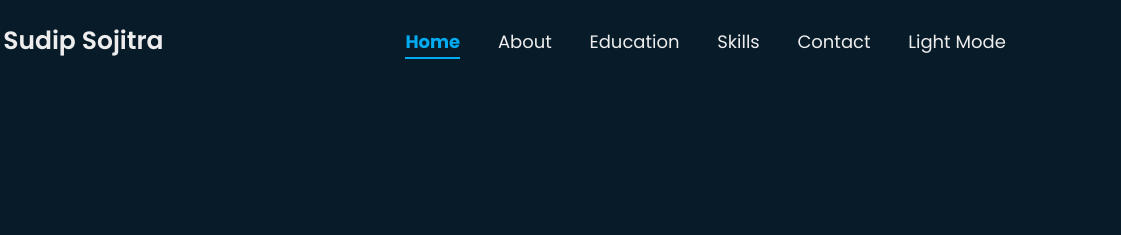
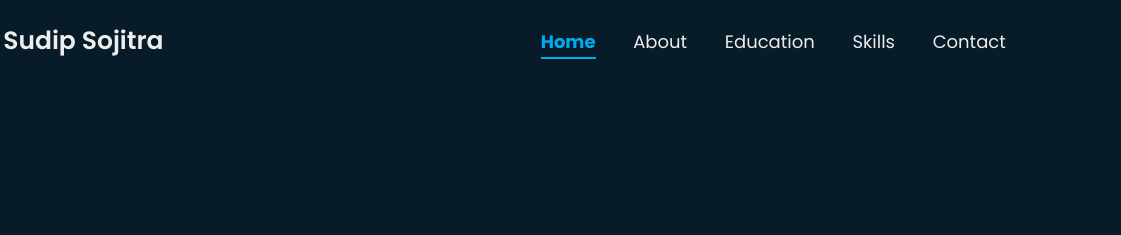
Before and after one commit to sudipsojitra/PersonalWeb, a plain HTML site: page index.html in a window 1280 px wide. Shown: the top 235 px of the page, 159-1280 px from the left. Drawn offline with nearby package versions, Linux system fonts and the light colour scheme.

Commit message:
remove light mode

```diff
--- a/index.html
+++ b/index.html
@@ -27,7 +27,7 @@
             <a href="#education">Education</a>
             <a href="#skills">Skills</a>
             <a href="#contact">Contact</a>
-            <span class="iconDark" id="iconDark">Light Mode</span>
+            <!-- <span class="iconDark" id="iconDark">Light Mode</span> -->
             <!-- <span class="iconDark" id="iconDark"><i class="bx bxs-sun"></i></span> -->
 
             <span class="active-nav"></span>
```
